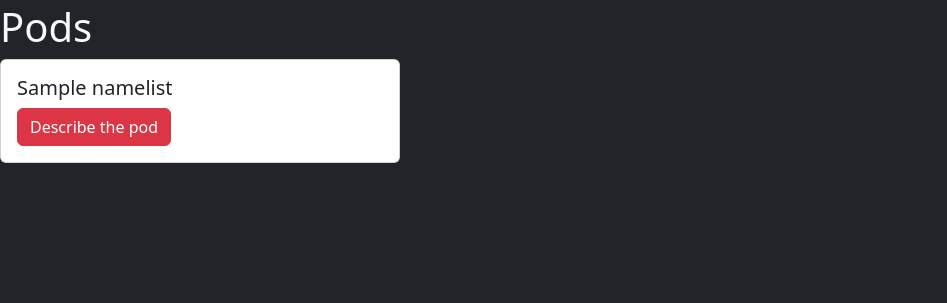
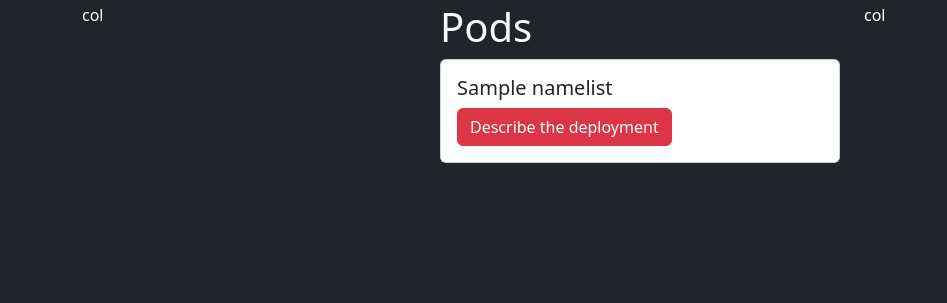
Before and after one commit to grosheth/monitor, a Django app: template src/controller/templates/controller/pods.html in a window 1280 px wide. Shown: the part 53-356 px from the top of the page, without its empty margins (0-947 px from the left). Run offline with Django 4.2, Linux system fonts and the light colour scheme; the template is opened without the code that fills it: most values are stand-ins (such as "Sample title", 1, 10 or a date in 2020); parts of the project's set-up code (start-up, migrations or seed data) failed here and were passed over.

Commit message:
commit automatique

```diff
--- a/src/controller/templates/controller/pods.html
+++ b/src/controller/templates/controller/pods.html
@@ -40,18 +40,28 @@
           </nav>
     </div>
 
+    <div class="container">
+        <div class="row">
+          <div class="col">
+            col
+          </div>
+          <div class="col">
             <h1>Pods</h1>
 
-    <div>
             {% for name in namelist %}
             <div class="card" style="width: 25rem;">
             <div class="card-body">
             <h5 class="card-title text-dark">{{ name }}</h5>
-        <a href="#" class="btn btn-danger">Describe the pod</a>
+            <a href="#" class="btn btn-danger">Describe the deployment</a>
             </div>
             </div>
             {% endfor %}
           </div>
+          <div class="col">
+            col
+          </div>
+        </div>
+      </div>
 
 </body>
 </html>
```
Also changed, not shown: src/controller/templates/controller/services.html (+12 -2 lines). Lines whose indentation alone changed are shown as unchanged.
